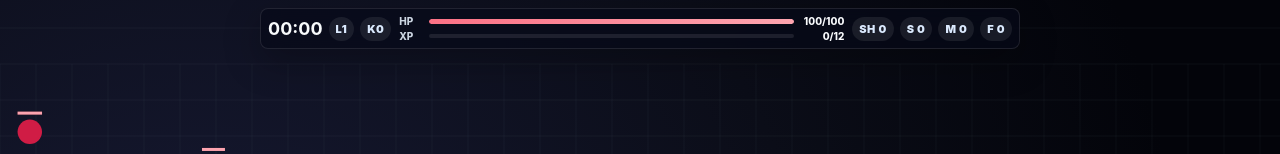
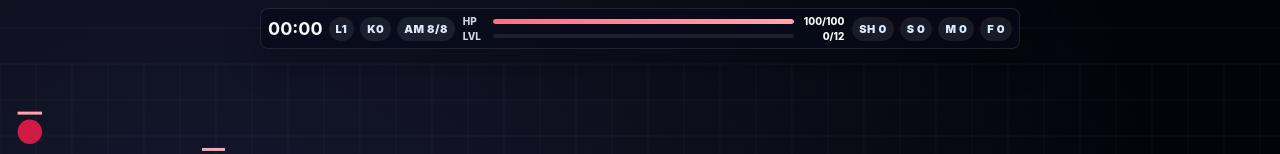
Before and after one commit to mateocabanal/midnight-engine, a React (Vite) app: page / in a window 1280 px wide. Shown: the top 154 px of the page. Built offline with nearby package versions, Linux system fonts and the light colour scheme.

Commit message:
Add level progress and ammo HUD

```diff
--- a/src/App.tsx
+++ b/src/App.tsx
@@ -20,15 +20,21 @@ const pointerVector = (origin: { x: number; y: number }, point: { x: number; y:
 
 const fusionIds = new Set(["recursiveGun", "stormReactor", "bloodEconomy", "solarFrostbite", "gemSingularity"]);
 
-const getHudStats = (game: Game) => ({
+const getHudStats = (game: Game) => {
+  const ammo = Math.max(0, game.player.magazine - game.player.shots);
+  const isReloading = game.player.reload > 0;
+
+  return {
     ...game.ui,
+    ammo: isReloading ? "RLD" : `${ammo}/${game.player.magazine}`,
     hp: `${Math.ceil(game.player.hp)}/${game.player.maxHp}`,
     shield: String(Math.floor(game.player.shield)),
-  xp: `${Math.floor(game.xp)}/${game.nextXp}`,
+    levelProgress: `${Math.floor(game.xp)}/${game.nextXp}`,
     souls: String(game.player.souls),
     upgrades: String(Object.values(game.upgrades).reduce((total, value) => total + (value || 0), 0)),
     fusions: String(Object.entries(game.upgrades).filter(([id, value]) => fusionIds.has(id) && (value || 0) > 0).length)
-});
+  };
+};
 
 export default function App() {
   const canvasRef = useRef<HTMLCanvasElement | null>(null);
@@ -212,6 +218,7 @@ export default function App() {
             <strong>{stats.time}</strong>
             <span>L{stats.level}</span>
             <span>K{stats.kills}</span>
+            <span>AM {stats.ammo}</span>
           </div>
 
           <div className="hud-meters">
@@ -223,11 +230,11 @@ export default function App() {
               <em>{stats.hp}</em>
             </div>
             <div className="meter-row">
-              <span>XP</span>
-              <div className="bar xp" aria-label={`XP ${stats.xp}`}>
+              <span>LVL</span>
+              <div className="bar xp" aria-label={`Level progress ${stats.levelProgress}`}>
                 <span style={{ width: `${stats.xpPct}%` }} />
               </div>
-              <em>{stats.xp}</em>
+              <em>{stats.levelProgress}</em>
             </div>
           </div>
 
```
Lines whose indentation alone changed are shown as unchanged.
